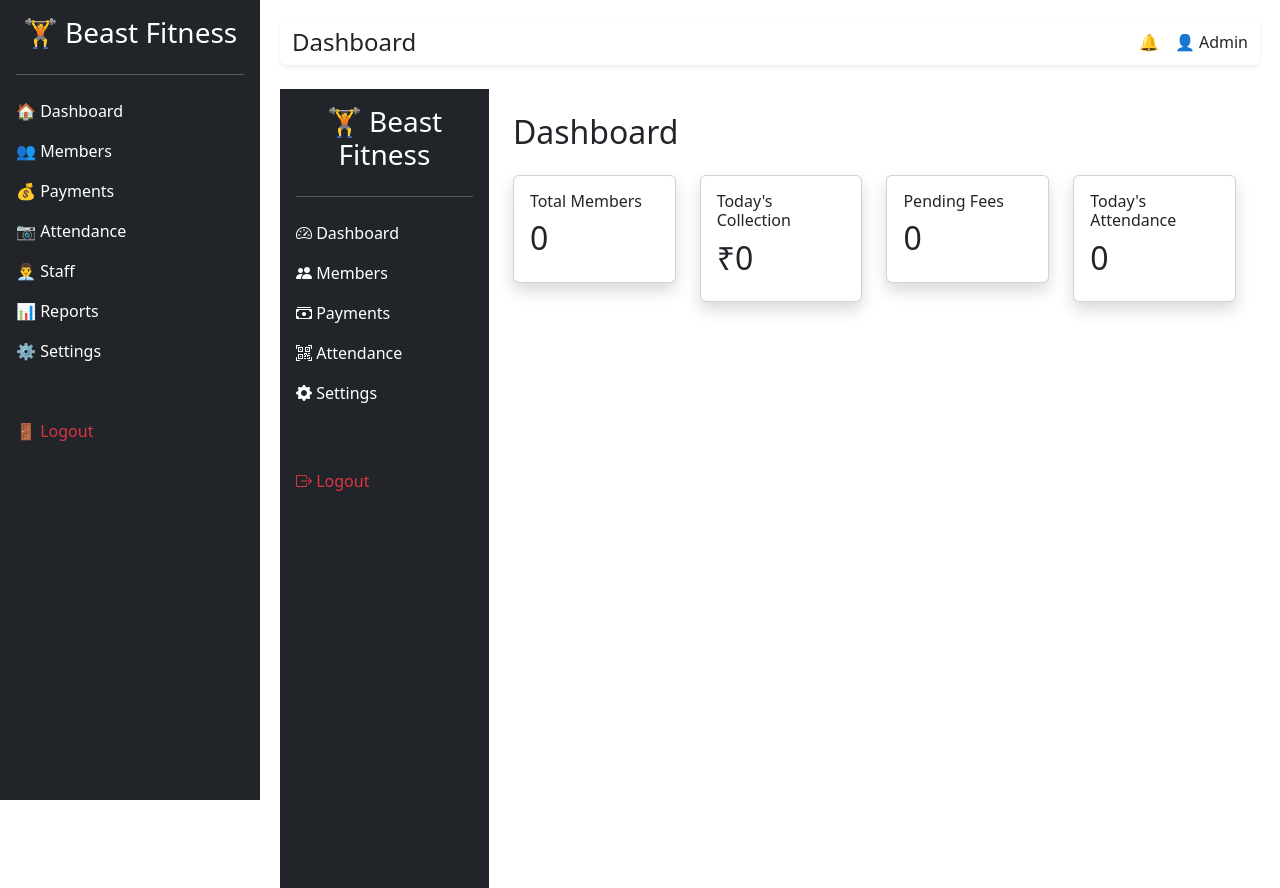
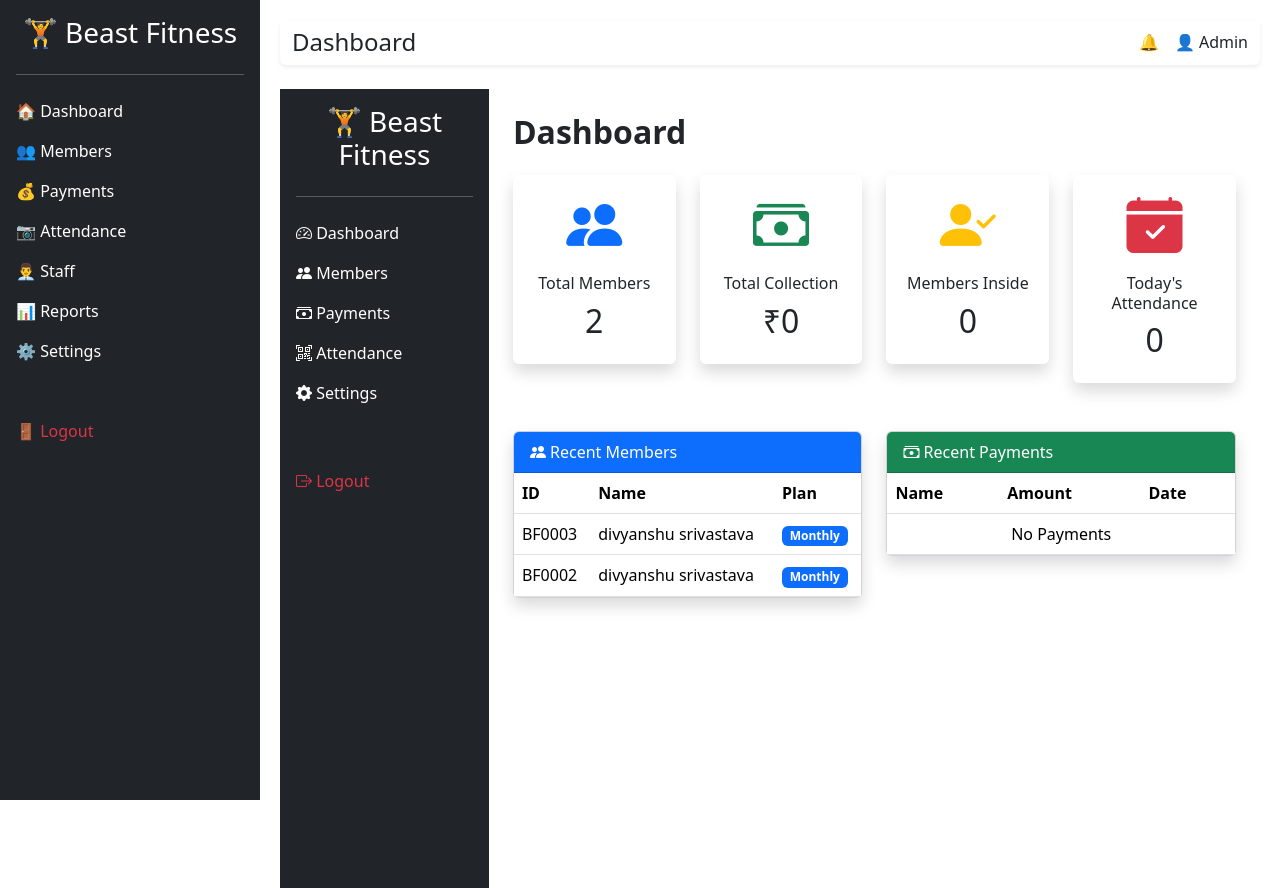
Before and after one commit to divyanshu-build/Beast-Fitness, a Django app: page / in a window 1280 px wide. Shown: the top 888 px of the page. Run offline with Django 5.2, Linux system fonts and the light colour scheme; data comes from the database, SQL or seed files in the repository; data that the repository does not hold is empty.

Commit message:
Added dashboard improvements and member search

```diff
--- a/dashboard/views.py
+++ b/dashboard/views.py
@@ -1,37 +1,37 @@
 from django.shortcuts import render
 from members.models import Member
 from payments.models import Payment
+from attendance.models import Attendance
+from django.utils import timezone
 from django.db.models import Sum
-from django.utils import timezone
-
 
 def dashboard(request):
 
     total_members = Member.objects.count()
 
-    total_payments = Payment.objects.count()
-
     total_collection = (
         Payment.objects.aggregate(total=Sum("amount"))["total"] or 0
     )
 
-    today = timezone.now().date()
+    today = timezone.localdate()
 
-    todays_payments = Payment.objects.filter(
-        payment_date=today
+    today_attendance = Attendance.objects.filter(
+        attendance_date=today
+    ).count()
+
+    inside_gym = Attendance.objects.filter(
+        status="Inside"
     ).count()
 
     recent_members = Member.objects.order_by("-id")[:5]
 
-    recent_payments = Payment.objects.select_related(
-        "member"
-    ).order_by("-id")[:5]
+    recent_payments = Payment.objects.order_by("-payment_date")[:5]
 
     context = {
         "total_members": total_members,
-        "total_payments": total_payments,
         "total_collection": total_collection,
-        "todays_payments": todays_payments,
+        "today_attendance": today_attendance,
+        "inside_gym": inside_gym,
         "recent_members": recent_members,
         "recent_payments": recent_payments,
     }
--- a/templates/dashboard.html
+++ b/templates/dashboard.html
@@ -13,19 +13,19 @@
 
         <hr>
 
-        <a href="#" class="text-white text-decoration-none d-block py-2">
+        <a href="/dashboard/" class="text-white text-decoration-none d-block py-2">
             <i class="bi bi-speedometer2"></i> Dashboard
         </a>
 
-        <a href="#" class="text-white text-decoration-none d-block py-2">
+        <a href="/members/" class="text-white text-decoration-none d-block py-2">
             <i class="bi bi-people-fill"></i> Members
         </a>
 
-        <a href="#" class="text-white text-decoration-none d-block py-2">
+        <a href="/payments/" class="text-white text-decoration-none d-block py-2">
             <i class="bi bi-cash-stack"></i> Payments
         </a>
 
-        <a href="#" class="text-white text-decoration-none d-block py-2">
+        <a href="/attendance/" class="text-white text-decoration-none d-block py-2">
             <i class="bi bi-qr-code-scan"></i> Attendance
         </a>
 
@@ -33,7 +33,7 @@
             <i class="bi bi-gear-fill"></i> Settings
         </a>
 
-        <a href="#" class="text-danger text-decoration-none d-block py-2 mt-5">
+        <a href="/admin/logout/" class="text-danger text-decoration-none d-block py-2 mt-5">
             <i class="bi bi-box-arrow-right"></i> Logout
         </a>
 
@@ -43,56 +43,214 @@
 
     <div class="container-fluid p-4">
 
-        <h2>Dashboard</h2>
+        <h2 class="fw-bold mb-4">Dashboard</h2>
 
-        <div class="row mt-4">
+        <!-- Top Cards -->
 
-            <div class="col-md-3">
-                <div class="card shadow">
-                    <div class="card-body">
+        <div class="row g-4">
 
-                        <h6>Total Members</h6>
+            <div class="col-lg-3 col-md-6">
+                <div class="card shadow border-0">
+                    <div class="card-body text-center">
 
-                        <h2>0</h2>
+                        <i class="bi bi-people-fill display-4 text-primary"></i>
+
+                        <h6 class="mt-3">Total Members</h6>
+
+                        <h2>{{ total_members }}</h2>
 
                     </div>
                 </div>
             </div>
 
-            <div class="col-md-3">
-                <div class="card shadow">
-                    <div class="card-body">
+            <div class="col-lg-3 col-md-6">
+                <div class="card shadow border-0">
+                    <div class="card-body text-center">
 
-                        <h6>Today's Collection</h6>
+                        <i class="bi bi-cash-stack display-4 text-success"></i>
 
-                        <h2>₹0</h2>
+                        <h6 class="mt-3">Total Collection</h6>
+
+                        <h2>₹{{ total_collection }}</h2>
 
                     </div>
                 </div>
             </div>
 
-            <div class="col-md-3">
-                <div class="card shadow">
-                    <div class="card-body">
+            <div class="col-lg-3 col-md-6">
+                <div class="card shadow border-0">
+                    <div class="card-body text-center">
 
-                        <h6>Pending Fees</h6>
+                        <i class="bi bi-person-check-fill display-4 text-warning"></i>
 
-                        <h2>0</h2>
+                        <h6 class="mt-3">Members Inside</h6>
+
+                        <h2>{{ inside_gym }}</h2>
 
                     </div>
                 </div>
             </div>
 
-            <div class="col-md-3">
-                <div class="card shadow">
-                    <div class="card-body">
+            <div class="col-lg-3 col-md-6">
+                <div class="card shadow border-0">
+                    <div class="card-body text-center">
 
-                        <h6>Today's Attendance</h6>
+                        <i class="bi bi-calendar-check-fill display-4 text-danger"></i>
 
-                        <h2>0</h2>
+                        <h6 class="mt-3">Today's Attendance</h6>
+
+                        <h2>{{ today_attendance }}</h2>
 
                     </div>
                 </div>
+            </div>
+
+        </div>
+
+        <!-- Recent Members -->
+
+        <div class="row mt-5">
+
+            <div class="col-lg-6">
+
+                <div class="card shadow">
+
+                    <div class="card-header bg-primary text-white">
+
+                        <i class="bi bi-people-fill"></i>
+
+                        Recent Members
+
+                    </div>
+
+                    <div class="card-body p-0">
+
+                        <table class="table table-hover mb-0">
+
+                            <thead>
+
+                                <tr>
+
+                                    <th>ID</th>
+                                    <th>Name</th>
+                                    <th>Plan</th>
+
+                                </tr>
+
+                            </thead>
+
+                            <tbody>
+
+                            {% for member in recent_members %}
+
+                                <tr>
+
+                                    <td>{{ member.member_id }}</td>
+
+                                    <td>{{ member.full_name }}</td>
+
+                                    <td>
+
+                                        <span class="badge bg-primary">
+
+                                            {{ member.membership }}
+
+                                        </span>
+
+                                    </td>
+
+                                </tr>
+
+                            {% empty %}
+
+                                <tr>
+
+                                    <td colspan="3" class="text-center">
+
+                                        No Members
+
+                                    </td>
+
+                                </tr>
+
+                            {% endfor %}
+
+                            </tbody>
+
+                        </table>
+
+                    </div>
+
+                </div>
+
+            </div>
+
+            <!-- Recent Payments -->
+
+            <div class="col-lg-6">
+
+                <div class="card shadow">
+
+                    <div class="card-header bg-success text-white">
+
+                        <i class="bi bi-cash-stack"></i>
+
+                        Recent Payments
+
+                    </div>
+
+                    <div class="card-body p-0">
+
+                        <table class="table table-hover mb-0">
+
+                            <thead>
+
+                                <tr>
+
+                                    <th>Name</th>
+                                    <th>Amount</th>
+                                    <th>Date</th>
+
+                                </tr>
+
+                            </thead>
+
+                            <tbody>
+
+                            {% for payment in recent_payments %}
+
+                                <tr>
+
+                                    <td>{{ payment.member.full_name }}</td>
+
+                                    <td>₹{{ payment.amount }}</td>
+
+                                    <td>{{ payment.payment_date }}</td>
+
+                                </tr>
+
+                            {% empty %}
+
+                                <tr>
+
+                                    <td colspan="3" class="text-center">
+
+                                        No Payments
+
+                                    </td>
+
+                                </tr>
+
+                            {% endfor %}
+
+                            </tbody>
+
+                        </table>
+
+                    </div>
+
+                </div>
+
             </div>
 
         </div>
```
Also changed, not shown: templates/members/list.html (+28 -3 lines).
